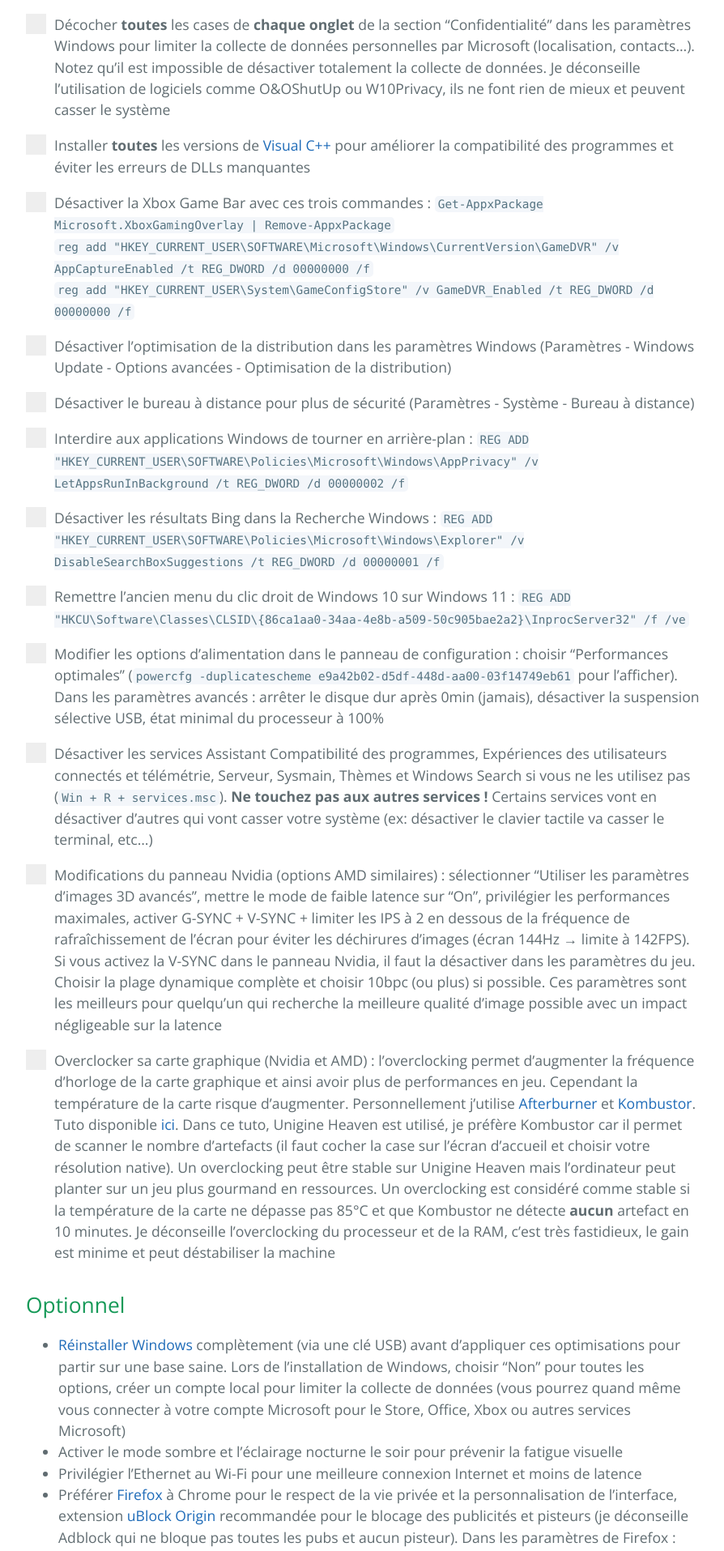
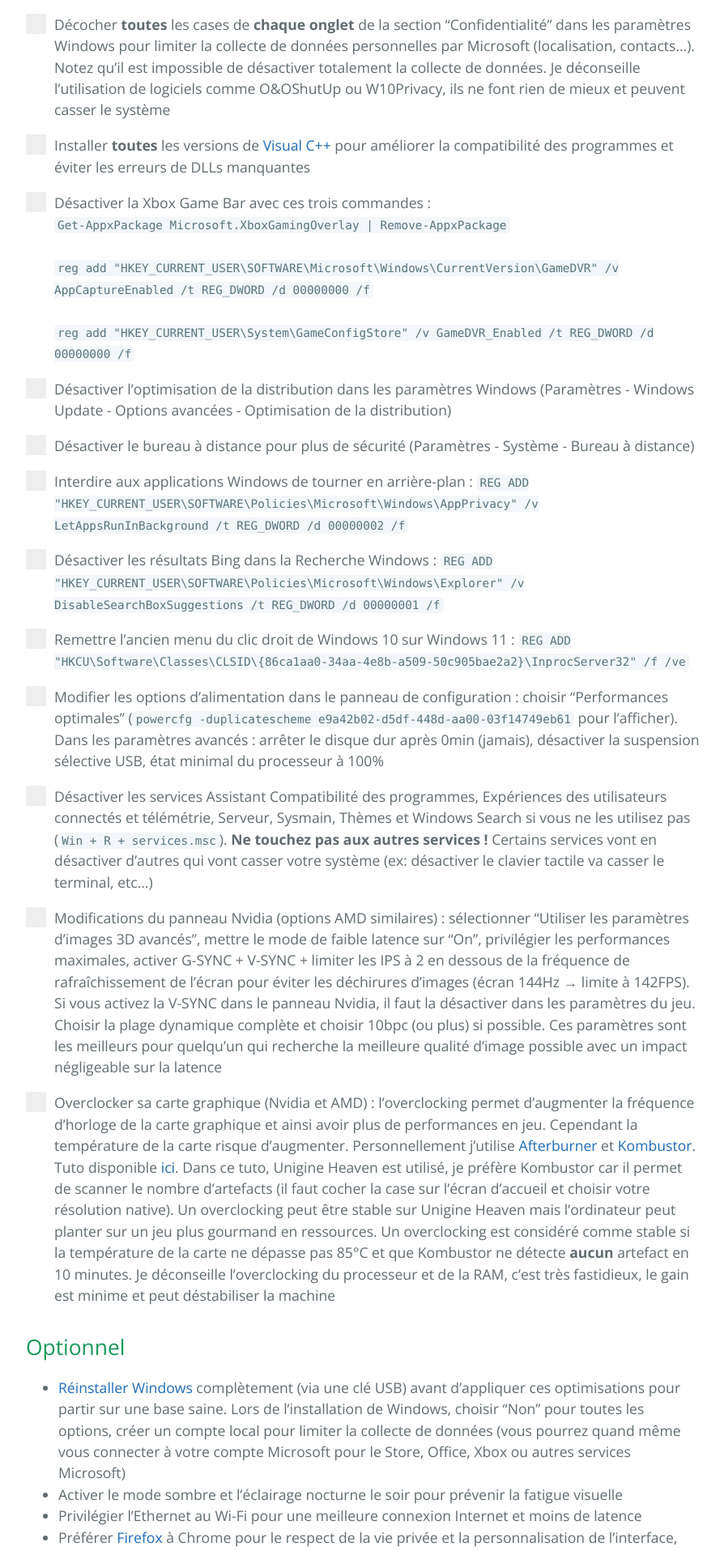
Before and after one commit to PouletEnSlip/pouletenslip.github.io, a Jekyll site: the page built from pages/opti/index.md, in a window 1280 px wide. Shown: the part 1941-3856 px from the top of the page at 81% size, without its empty margins (192-1086 px from the left). Built offline with Jekyll 4.4.1, drawn with Linux system fonts in a browser that asks for light colours; comment, search, counter and statistics services are not loaded.

Commit message:
Update index.md

```diff
--- a/pages/opti/index.md
+++ b/pages/opti/index.md
@@ -57,9 +57,9 @@
 <input type="checkbox">
 <span class="checkmark"></span>
 
-<label class="container">Désactiver la Xbox Game Bar avec ces trois commandes :
-`Get-AppxPackage Microsoft.XboxGamingOverlay | Remove-AppxPackage`<br>
-`reg add "HKEY_CURRENT_USER\SOFTWARE\Microsoft\Windows\CurrentVersion\GameDVR" /v AppCaptureEnabled /t REG_DWORD /d 00000000 /f`<br>
+<label class="container">Désactiver la Xbox Game Bar avec ces trois commandes :<br>
+`Get-AppxPackage Microsoft.XboxGamingOverlay | Remove-AppxPackage`<br><br>
+`reg add "HKEY_CURRENT_USER\SOFTWARE\Microsoft\Windows\CurrentVersion\GameDVR" /v AppCaptureEnabled /t REG_DWORD /d 00000000 /f`<br><br>
 `reg add "HKEY_CURRENT_USER\System\GameConfigStore" /v GameDVR_Enabled /t REG_DWORD /d 00000000 /f`
 <input type="checkbox">
 <span class="checkmark"></span>
```
